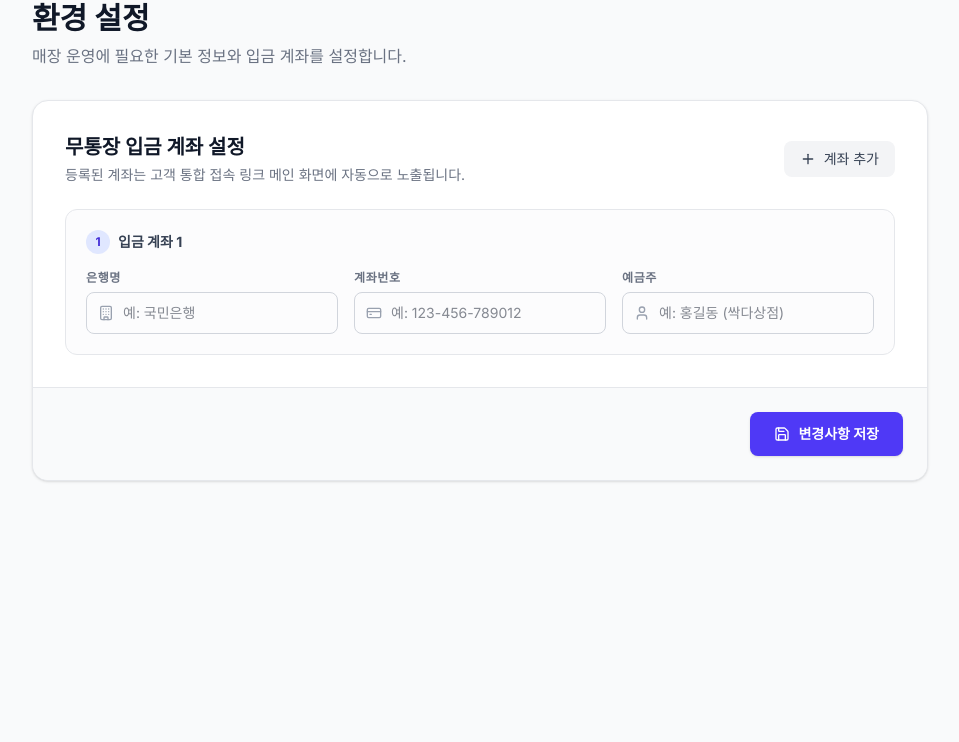
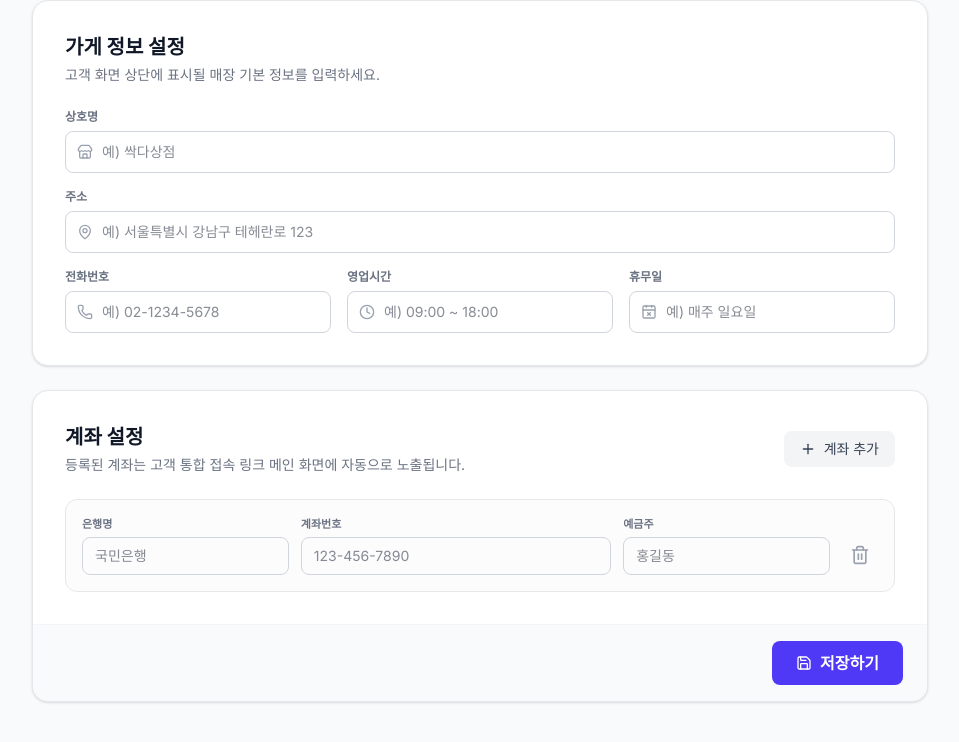
Before and after one commit to hannune-s/ssakdaform, a Next.js app: page /settings in a window 1280 px wide. Shown: the top 742 px of the page, without its empty margins (160-1119 px from the left). Built offline with nearby package versions, Linux system fonts and the light colour scheme; no server answers; the database is empty.

Commit message:
feat: 계좌설정 폼 간소화(한줄 표시), 매장정보(상호,주소,전화번호등) 입력란 추가, 고객화면 상단 토글 버튼 연동

```diff
--- a/src/app/form/[id]/page.tsx
+++ b/src/app/form/[id]/page.tsx
@@ -3,7 +3,7 @@
 import { useEffect, useState } from 'react';
 import { useParams } from 'next/navigation';
 import DaumPostcode from 'react-daum-postcode';
-import { CreditCard, Copy, CheckCircle2 } from 'lucide-react';
+import { CreditCard, Copy, CheckCircle2, Store, MapPin, Phone, Clock, CalendarX, ChevronDown, ChevronUp } from 'lucide-react';
 import { supabase } from '@/lib/supabase';
 import { getSmartPlaceholder } from '@/lib/formUtils';
 
@@ -14,6 +14,8 @@ export default function CustomerFormPage() {
   const [data, setData] = useState<any>(null);
   const [accounts, setAccounts] = useState<any[]>([]);
   const [copiedAccount, setCopiedAccount] = useState<string | null>(null);
+  const [storeInfo, setStoreInfo] = useState<any>(null);
+  const [isStoreInfoOpen, setIsStoreInfoOpen] = useState(false);
 
   // 주소 검색 모달 관련 상태
   const [isPostcodeOpen, setIsPostcodeOpen] = useState(false);
@@ -35,6 +37,8 @@ export default function CustomerFormPage() {
 
   useEffect(() => {
     async function loadAccounts() {
+      const savedStoreInfo = localStorage.getItem('ssakdaform_store_details');
+      if (savedStoreInfo) { setStoreInfo(JSON.parse(savedStoreInfo)); }
       const { data } = await supabase
         .from('ssakdaform_store_accounts')
         .select('*')
@@ -222,6 +226,53 @@ export default function CustomerFormPage() {
         </div>
 
         <div className="px-3 sm:px-6 py-4 sm:py-7">
+          {storeInfo && (
+            <div className="mb-6">
+              <button
+                onClick={() => setIsStoreInfoOpen(!isStoreInfoOpen)}
+                className="flex items-center gap-1.5 text-xs font-semibold text-gray-500 hover:text-gray-700 transition-colors mx-auto bg-gray-100/80 hover:bg-gray-200/80 px-3 py-1.5 rounded-full"
+              >
+                <Store className="w-3.5 h-3.5" />
+                가게 정보 보기
+                {isStoreInfoOpen ? <ChevronUp className="w-3.5 h-3.5" /> : <ChevronDown className="w-3.5 h-3.5" />}
+              </button>
+
+              {isStoreInfoOpen && (
+                <div className="mt-3 p-4 bg-gray-50 border border-gray-100 rounded-xl text-sm text-gray-700 space-y-2 animate-in fade-in slide-in-from-top-2 duration-200">
+                  {storeInfo.name && (
+                    <div className="flex gap-2">
+                      <Store className="w-4 h-4 text-gray-400 shrink-0 mt-0.5" />
+                      <div><span className="font-semibold text-gray-900 mr-2">상호명:</span>{storeInfo.name}</div>
+                    </div>
+                  )}
+                  {storeInfo.address && (
+                    <div className="flex gap-2">
+                      <MapPin className="w-4 h-4 text-gray-400 shrink-0 mt-0.5" />
+                      <div><span className="font-semibold text-gray-900 mr-2">주소:</span>{storeInfo.address}</div>
+                    </div>
+                  )}
+                  {storeInfo.phone && (
+                    <div className="flex gap-2">
+                      <Phone className="w-4 h-4 text-gray-400 shrink-0 mt-0.5" />
+                      <div><span className="font-semibold text-gray-900 mr-2">전화번호:</span>{storeInfo.phone}</div>
+                    </div>
+                  )}
+                  {storeInfo.hours && (
+                    <div className="flex gap-2">
+                      <Clock className="w-4 h-4 text-gray-400 shrink-0 mt-0.5" />
+                      <div><span className="font-semibold text-gray-900 mr-2">영업시간:</span>{storeInfo.hours}</div>
+                    </div>
+                  )}
+                  {storeInfo.closedDays && (
+                    <div className="flex gap-2">
+                      <CalendarX className="w-4 h-4 text-gray-400 shrink-0 mt-0.5" />
+                      <div><span className="font-semibold text-gray-900 mr-2">휴무일:</span>{storeInfo.closedDays}</div>
+                    </div>
+                  )}
+                </div>
+              )}
+            </div>
+          )}
           {accounts.length > 0 && (
             <div className="mb-8 bg-[#F0F4FF] border border-indigo-200 rounded-2xl p-5">
               <div className="flex items-center gap-2 mb-3.5">
--- a/src/app/preview/page.tsx
+++ b/src/app/preview/page.tsx
@@ -3,7 +3,7 @@ import { getSmartPlaceholder } from "@/lib/formUtils";
 
 import { useEffect, useState } from 'react';
 import DaumPostcode from 'react-daum-postcode';
-import { CreditCard, Copy, CheckCircle2 } from 'lucide-react';
+import { CreditCard, Copy, CheckCircle2, Store, MapPin, Phone, Clock, CalendarX, ChevronDown, ChevronUp } from 'lucide-react';
 
 type FieldType = 'text' | 'number' | 'phone' | 'date' | 'textarea' | 'checkbox' | 'address';
 
@@ -25,6 +25,8 @@ export default function PreviewPage() {
   const [data, setData] = useState<any>(null);
   const [accounts, setAccounts] = useState<any[]>([]);
   const [copiedAccount, setCopiedAccount] = useState<string | null>(null);
+  const [storeInfo, setStoreInfo] = useState<any>(null);
+  const [isStoreInfoOpen, setIsStoreInfoOpen] = useState(false);
 
   // 주소 검색 모달 관련 상태
   const [isPostcodeOpen, setIsPostcodeOpen] = useState(false);
@@ -118,6 +120,53 @@ export default function PreviewPage() {
         </div>
 
         <div className="px-3 sm:px-6 py-4 sm:py-7">
+          {storeInfo && (
+            <div className="mb-6">
+              <button
+                onClick={() => setIsStoreInfoOpen(!isStoreInfoOpen)}
+                className="flex items-center gap-1.5 text-xs font-semibold text-gray-500 hover:text-gray-700 transition-colors mx-auto bg-gray-100/80 hover:bg-gray-200/80 px-3 py-1.5 rounded-full"
+              >
+                <Store className="w-3.5 h-3.5" />
+                가게 정보 보기
+                {isStoreInfoOpen ? <ChevronUp className="w-3.5 h-3.5" /> : <ChevronDown className="w-3.5 h-3.5" />}
+              </button>
+
+              {isStoreInfoOpen && (
+                <div className="mt-3 p-4 bg-gray-50 border border-gray-100 rounded-xl text-sm text-gray-700 space-y-2 animate-in fade-in slide-in-from-top-2 duration-200">
+                  {storeInfo.name && (
+                    <div className="flex gap-2">
+                      <Store className="w-4 h-4 text-gray-400 shrink-0 mt-0.5" />
+                      <div><span className="font-semibold text-gray-900 mr-2">상호명:</span>{storeInfo.name}</div>
+                    </div>
+                  )}
+                  {storeInfo.address && (
+                    <div className="flex gap-2">
+                      <MapPin className="w-4 h-4 text-gray-400 shrink-0 mt-0.5" />
+                      <div><span className="font-semibold text-gray-900 mr-2">주소:</span>{storeInfo.address}</div>
+                    </div>
+                  )}
+                  {storeInfo.phone && (
+                    <div className="flex gap-2">
+                      <Phone className="w-4 h-4 text-gray-400 shrink-0 mt-0.5" />
+                      <div><span className="font-semibold text-gray-900 mr-2">전화번호:</span>{storeInfo.phone}</div>
+                    </div>
+                  )}
+                  {storeInfo.hours && (
+                    <div className="flex gap-2">
+                      <Clock className="w-4 h-4 text-gray-400 shrink-0 mt-0.5" />
+                      <div><span className="font-semibold text-gray-900 mr-2">영업시간:</span>{storeInfo.hours}</div>
+                    </div>
+                  )}
+                  {storeInfo.closedDays && (
+                    <div className="flex gap-2">
+                      <CalendarX className="w-4 h-4 text-gray-400 shrink-0 mt-0.5" />
+                      <div><span className="font-semibold text-gray-900 mr-2">휴무일:</span>{storeInfo.closedDays}</div>
+                    </div>
+                  )}
+                </div>
+              )}
+            </div>
+          )}
           {accounts.length > 0 && (
             <div className="mb-8 bg-[#F0F4FF] border border-indigo-200 rounded-2xl p-5">
               <div className="flex items-center gap-2 mb-3.5">
--- a/src/app/settings/page.tsx
+++ b/src/app/settings/page.tsx
@@ -1,16 +1,24 @@
 "use client";
 
 import { useState, useEffect } from 'react';
-import { Save, Plus, Trash2, Building, CreditCard, User } from 'lucide-react';
+import { Save, Plus, Trash2, Building, CreditCard, User, Store, MapPin, Phone, Clock, CalendarX } from 'lucide-react';
 import { supabase } from '@/lib/supabase';
 
 export default function SettingsPage() {
   const [accounts, setAccounts] = useState([{ bank: '', accountNumber: '', holder: '' }]);
+  const [storeInfo, setStoreInfo] = useState({ name: '', address: '', phone: '', hours: '', closedDays: '' });
   const [isSaved, setIsSaved] = useState(false);
   const [isLoading, setIsLoading] = useState(true);
 
   useEffect(() => {
-    async function loadAccounts() {
+    async function loadData() {
+      // Load Store Info from localStorage
+      const savedInfo = localStorage.getItem('ssakdaform_store_details');
+      if (savedInfo) {
+        setStoreInfo(JSON.parse(savedInfo));
+      }
+
+      // Load Accounts from Supabase
       const { data } = await supabase
         .from('ssakdaform_store_accounts')
         .select('*')
@@ -21,12 +29,12 @@ export default function SettingsPage() {
       }
       setIsLoading(false);
     }
-    loadAccounts();
+    loadData();
   }, []);
 
   const handleAddAccount = () => {
     if (accounts.length >= 3) {
-      alert('계좌는 최대 3개까지 등록할 수 있습니다.');
+      alert('계좌는 최대 3개까지 등록 가능합니다.');
       return;
     }
     setAccounts([...accounts, { bank: '', accountNumber: '', holder: '' }]);
@@ -43,12 +51,20 @@ export default function SettingsPage() {
     setAccounts(newAccounts);
   };
 
+  const handleStoreChange = (field: string, value: string) => {
+    setStoreInfo({ ...storeInfo, [field]: value });
+  };
+
   const handleSave = async () => {
     setIsSaved(false);
+
+    // Save Store Info to localStorage
+    localStorage.setItem('ssakdaform_store_details', JSON.stringify(storeInfo));
+
     const validAccounts = accounts.filter(acc => acc.bank.trim() !== '' || acc.accountNumber.trim() !== '');
 
     try {
-      // 기존 계좌 모두 삭제
+      // Delete existing
       const { error: delError } = await supabase.from('ssakdaform_store_accounts').delete().not('id', 'is', null);
       if (delError) {
         console.error('Delete Error:', delError);
@@ -56,7 +72,7 @@ export default function SettingsPage() {
         return;
       }
 
-      // 새로 삽입
+      // Insert new
       if (validAccounts.length > 0) {
         const { error: insError } = await supabase.from('ssakdaform_store_accounts').insert(
           validAccounts.map(acc => ({
@@ -81,17 +97,97 @@ export default function SettingsPage() {
   };
 
   return (
-    <div className="max-w-4xl mx-auto">
-      <div className="mb-8">
-        <h1 className="text-2xl md:text-3xl font-bold text-gray-900 mb-2">환경 설정</h1>
-        <p className="text-gray-500">매장 운영에 필요한 기본 정보와 입금 계좌를 설정합니다.</p>
+    <div className="max-w-4xl mx-auto pb-10">
+      {/* 가게 정보 설정 */}
+      <div className="bg-white rounded-2xl shadow-sm border border-gray-200 overflow-hidden mb-6">
+        <div className="p-6 md:p-8">
+          <div className="mb-6">
+            <h2 className="text-xl font-bold text-gray-900">가게 정보 설정</h2>
+            <p className="text-sm text-gray-500 mt-1">고객 화면 상단에 표시될 매장 기본 정보를 입력하세요.</p>
           </div>
 
-      <div className="bg-white rounded-2xl shadow-sm border border-gray-200 overflow-hidden">
+          <div className="space-y-4">
+            <div>
+              <label className="block text-xs font-semibold text-gray-500 mb-1.5">상호명</label>
+              <div className="relative">
+                <Store className="w-4 h-4 text-gray-400 absolute left-3 top-1/2 -translate-y-1/2" />
+                <input
+                  type="text"
+                  value={storeInfo.name}
+                  onChange={(e) => handleStoreChange('name', e.target.value)}
+                  className="w-full pl-9 pr-4 py-2.5 rounded-lg border border-gray-300 focus:outline-none focus:border-indigo-500 focus:ring-1 focus:ring-indigo-500 text-sm"
+                  placeholder="예) 싹다상점"
+                />
+              </div>
+            </div>
+
+            <div>
+              <label className="block text-xs font-semibold text-gray-500 mb-1.5">주소</label>
+              <div className="relative">
+                <MapPin className="w-4 h-4 text-gray-400 absolute left-3 top-1/2 -translate-y-1/2" />
+                <input
+                  type="text"
+                  value={storeInfo.address}
+                  onChange={(e) => handleStoreChange('address', e.target.value)}
+                  className="w-full pl-9 pr-4 py-2.5 rounded-lg border border-gray-300 focus:outline-none focus:border-indigo-500 focus:ring-1 focus:ring-indigo-500 text-sm"
+                  placeholder="예) 서울특별시 강남구 테헤란로 123"
+                />
+              </div>
+            </div>
+
+            <div className="grid grid-cols-1 md:grid-cols-3 gap-4">
+              <div>
+                <label className="block text-xs font-semibold text-gray-500 mb-1.5">전화번호</label>
+                <div className="relative">
+                  <Phone className="w-4 h-4 text-gray-400 absolute left-3 top-1/2 -translate-y-1/2" />
+                  <input
+                    type="text"
+                    value={storeInfo.phone}
+                    onChange={(e) => handleStoreChange('phone', e.target.value)}
+                    className="w-full pl-9 pr-4 py-2.5 rounded-lg border border-gray-300 focus:outline-none focus:border-indigo-500 focus:ring-1 focus:ring-indigo-500 text-sm"
+                    placeholder="예) 02-1234-5678"
+                  />
+                </div>
+              </div>
+
+              <div>
+                <label className="block text-xs font-semibold text-gray-500 mb-1.5">영업시간</label>
+                <div className="relative">
+                  <Clock className="w-4 h-4 text-gray-400 absolute left-3 top-1/2 -translate-y-1/2" />
+                  <input
+                    type="text"
+                    value={storeInfo.hours}
+                    onChange={(e) => handleStoreChange('hours', e.target.value)}
+                    className="w-full pl-9 pr-4 py-2.5 rounded-lg border border-gray-300 focus:outline-none focus:border-indigo-500 focus:ring-1 focus:ring-indigo-500 text-sm"
+                    placeholder="예) 09:00 ~ 18:00"
+                  />
+                </div>
+              </div>
+
+              <div>
+                <label className="block text-xs font-semibold text-gray-500 mb-1.5">휴무일</label>
+                <div className="relative">
+                  <CalendarX className="w-4 h-4 text-gray-400 absolute left-3 top-1/2 -translate-y-1/2" />
+                  <input
+                    type="text"
+                    value={storeInfo.closedDays}
+                    onChange={(e) => handleStoreChange('closedDays', e.target.value)}
+                    className="w-full pl-9 pr-4 py-2.5 rounded-lg border border-gray-300 focus:outline-none focus:border-indigo-500 focus:ring-1 focus:ring-indigo-500 text-sm"
+                    placeholder="예) 매주 일요일"
+                  />
+                </div>
+              </div>
+            </div>
+          </div>
+        </div>
+      </div>
+
+      {/* 계좌 설정 */}
+      <div className="bg-white rounded-2xl shadow-sm border border-gray-200 overflow-hidden mb-6">
         <div className="p-6 md:p-8">
           <div className="flex items-center justify-between mb-6">
             <div>
-              <h2 className="text-xl font-bold text-gray-900">무통장 입금 계좌 설정</h2>
+              <h2 className="text-xl font-bold text-gray-900">계좌 설정</h2>
               <p className="text-sm text-gray-500 mt-1">등록된 계좌는 고객 통합 접속 링크 메인 화면에 자동으로 노출됩니다.</p>
             </div>
             <button
@@ -103,85 +199,61 @@ export default function SettingsPage() {
             </button>
           </div>
 
-          <div className="space-y-4">
+          <div className="space-y-3">
             {accounts.map((account, index) => (
-              <div key={index} className="p-5 border border-gray-200 rounded-xl bg-gray-50/50 relative group">
-                <div className="absolute top-4 right-4 opacity-0 group-hover:opacity-100 transition-opacity">
-                  <button
-                    onClick={() => handleRemoveAccount(index)}
-                    className="p-2 text-gray-400 hover:text-red-500 hover:bg-red-50 rounded-lg transition-colors"
-                    title="계좌 삭제"
-                  >
-                    <Trash2 className="w-4 h-4" />
-                  </button>
-                </div>
-
-                <h3 className="text-sm font-bold text-gray-700 mb-4 flex items-center gap-2">
-                  <div className="w-6 h-6 rounded-full bg-indigo-100 text-indigo-700 flex items-center justify-center text-xs">
-                    {index + 1}
-                  </div>
-                  입금 계좌 {index + 1}
-                </h3>
-
-                <div className="grid grid-cols-1 md:grid-cols-3 gap-4">
-                  <div>
-                    <label className="block text-xs font-semibold text-gray-500 mb-1.5 uppercase tracking-wider">은행명</label>
-                    <div className="relative">
-                      <Building className="w-4 h-4 text-gray-400 absolute left-3 top-1/2 -translate-y-1/2" />
+              <div key={index} className="p-4 border border-gray-200 rounded-xl bg-gray-50/50 flex flex-col md:flex-row md:items-end gap-3 relative group">
+                <div className="flex-1">
+                  <label className="block text-[11px] font-semibold text-gray-500 mb-1">은행명</label>
                   <input
                     type="text"
                     value={account.bank}
                     onChange={(e) => handleChange(index, 'bank', e.target.value)}
-                        className="w-full pl-9 pr-4 py-2.5 rounded-lg border border-gray-300 focus:outline-none focus:border-indigo-500 focus:ring-1 focus:ring-indigo-500 text-sm"
-                        placeholder="예: 국민은행"
+                    className="w-full px-3 py-2 rounded-lg border border-gray-300 focus:outline-none focus:border-indigo-500 focus:ring-1 focus:ring-indigo-500 text-sm"
+                    placeholder="국민은행"
                   />
                 </div>
-                  </div>
 
-                  <div>
-                    <label className="block text-xs font-semibold text-gray-500 mb-1.5 uppercase tracking-wider">계좌번호</label>
-                    <div className="relative">
-                      <CreditCard className="w-4 h-4 text-gray-400 absolute left-3 top-1/2 -translate-y-1/2" />
+                <div className="flex-[1.5]">
+                  <label className="block text-[11px] font-semibold text-gray-500 mb-1">계좌번호</label>
                   <input
                     type="text"
                     value={account.accountNumber}
                     onChange={(e) => handleChange(index, 'accountNumber', e.target.value)}
-                        className="w-full pl-9 pr-4 py-2.5 rounded-lg border border-gray-300 focus:outline-none focus:border-indigo-500 focus:ring-1 focus:ring-indigo-500 text-sm font-mono"
-                        placeholder="예: 123-456-789012"
+                    className="w-full px-3 py-2 rounded-lg border border-gray-300 focus:outline-none focus:border-indigo-500 focus:ring-1 focus:ring-indigo-500 text-sm font-mono"
+                    placeholder="123-456-7890"
                   />
                 </div>
-                  </div>
 
-                  <div>
-                    <label className="block text-xs font-semibold text-gray-500 mb-1.5 uppercase tracking-wider">예금주</label>
-                    <div className="relative">
-                      <User className="w-4 h-4 text-gray-400 absolute left-3 top-1/2 -translate-y-1/2" />
+                <div className="flex-1">
+                  <label className="block text-[11px] font-semibold text-gray-500 mb-1">예금주</label>
                   <input
                     type="text"
                     value={account.holder}
                     onChange={(e) => handleChange(index, 'holder', e.target.value)}
-                        className="w-full pl-9 pr-4 py-2.5 rounded-lg border border-gray-300 focus:outline-none focus:border-indigo-500 focus:ring-1 focus:ring-indigo-500 text-sm"
-                        placeholder="예: 홍길동 (싹다상점)"
+                    className="w-full px-3 py-2 rounded-lg border border-gray-300 focus:outline-none focus:border-indigo-500 focus:ring-1 focus:ring-indigo-500 text-sm"
+                    placeholder="홍길동"
                   />
                 </div>
-                  </div>
-                </div>
+
+                <button
+                  onClick={() => handleRemoveAccount(index)}
+                  className="p-2 md:mb-[2px] text-gray-400 hover:text-red-500 hover:bg-red-50 rounded-lg transition-colors"
+                  title="계좌 삭제"
+                >
+                  <Trash2 className="w-5 h-5" />
+                </button>
               </div>
             ))}
           </div>
         </div>
 
-        <div className="p-6 bg-gray-50 border-t border-gray-200 flex justify-end">
+        <div className="px-6 py-4 bg-gray-50 border-t border-gray-100 flex justify-end">
           <button
             onClick={handleSave}
-            className={`flex items-center justify-center gap-2 px-6 py-3 rounded-lg text-sm font-bold transition-all shadow-sm w-full sm:w-auto ${
-              isSaved
-                ? 'bg-indigo-100 text-indigo-800'
-                : 'bg-indigo-600 text-white hover:bg-indigo-700 active:scale-95'
-            }`}
+            disabled={isLoading}
+            className="flex items-center gap-2 px-6 py-2.5 bg-indigo-600 text-white rounded-lg hover:bg-indigo-700 transition-colors font-semibold"
           >
-            <Save className="w-4 h-4" />
-            {isSaved ? '저장 완료!' : '변경사항 저장'}
+            {isSaved ? <span className="flex items-center gap-2"><div className="w-4 h-4 rounded-full bg-white/20 flex items-center justify-center">✓</div>저장됨</span> : <><Save className="w-4 h-4" />저장하기</>}
           </button>
         </div>
       </div>
```
Lines whose indentation alone changed are shown as unchanged.
